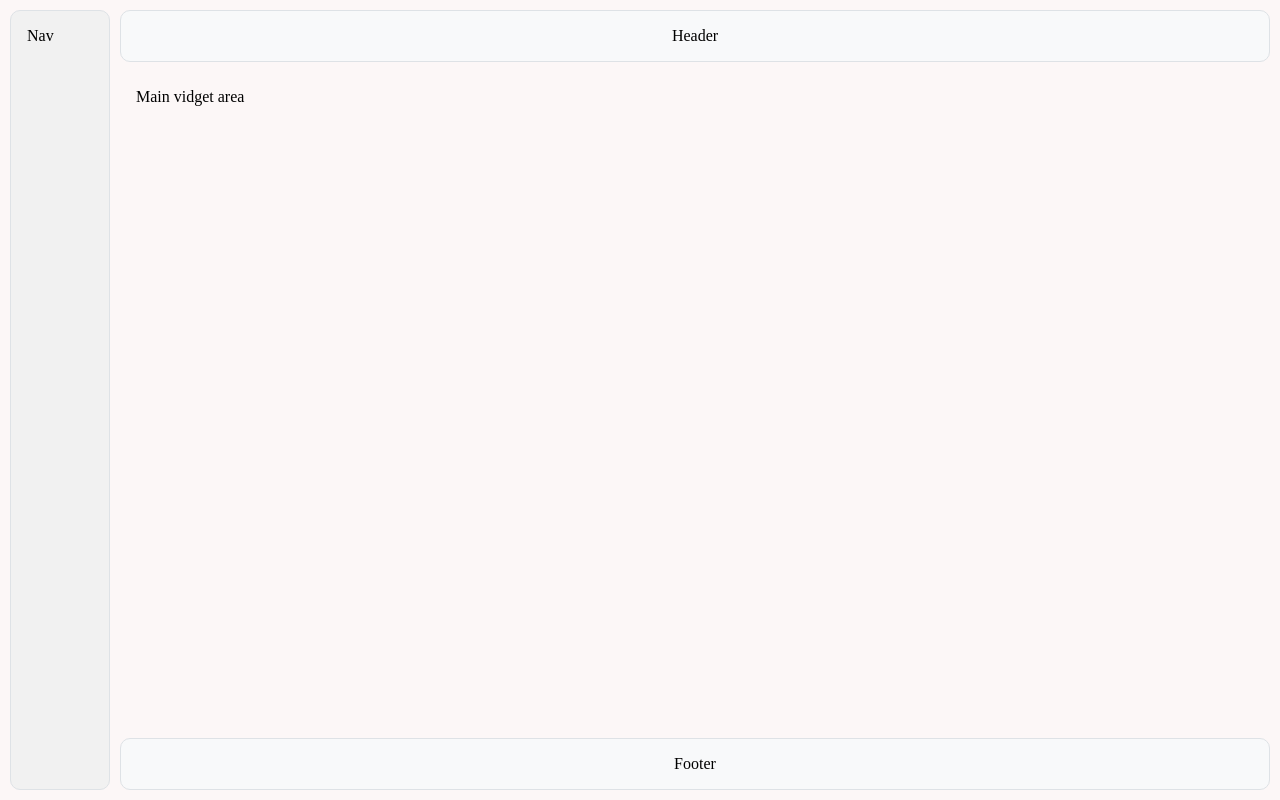
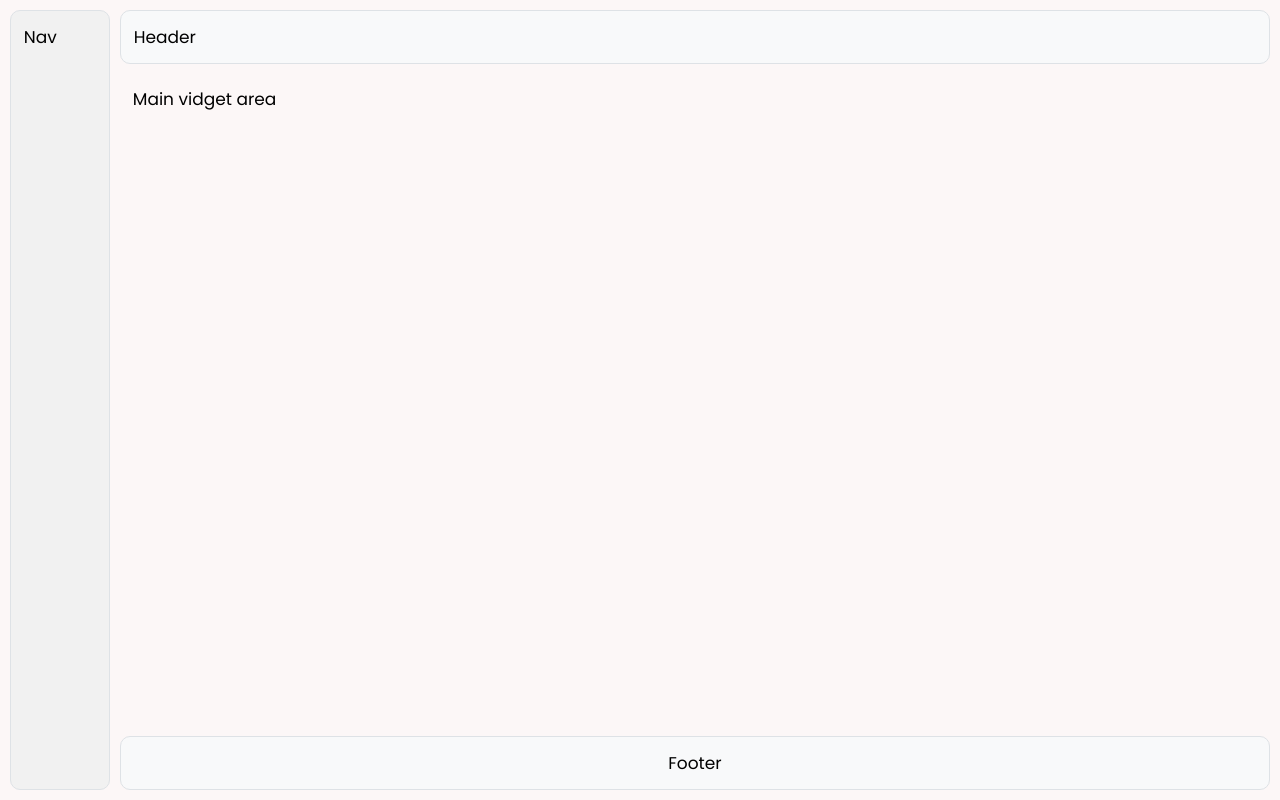
Before and after one commit to DJendryczka/aly, a plain HTML site: page index.html in a window 1280 px wide. Drawn offline with Linux system fonts and the light colour scheme.

Commit message:
Added font

```diff
--- a/index.html
+++ b/index.html
@@ -3,6 +3,9 @@
 <head>
     <meta charset="UTF-8">
     <meta name="viewport" content="width=device-width, initial-scale=1.0">
+    <link rel="preconnect" href="https://fonts.googleapis.com">
+    <link rel="preconnect" href="https://fonts.gstatic.com" crossorigin>
+    <link href="https://fonts.googleapis.com/css2?family=Poppins:ital,wght@0,100;0,200;0,300;0,400;0,500;0,600;0,700;0,800;0,900;1,100;1,200;1,300;1,400;1,500;1,600;1,700;1,800;1,900&display=swap" rel="stylesheet">
     <link rel="stylesheet" href="style.css">
     <title>ALY</title>
 </head>
--- a/style.css
+++ b/style.css
@@ -7,6 +7,8 @@
 body {
     background-color: #fcf7f7;
     padding: 10px;
+    font-size: 17px;
+    font-family: Poppins, sans-serif;
 }
 
 .grid {
@@ -23,7 +25,7 @@ body {
 }
 
 .header, .sidebar, .main, .footer {
-    padding: 1rem;
+    padding: .8rem;
     border-radius: 10px;
 }
 
@@ -33,6 +35,7 @@ body {
     text-align: center;
     border: 1px solid #dee2e6;
     border-radius: 10px;
+    text-align: left;
 }
 
 .sidebar {
```
